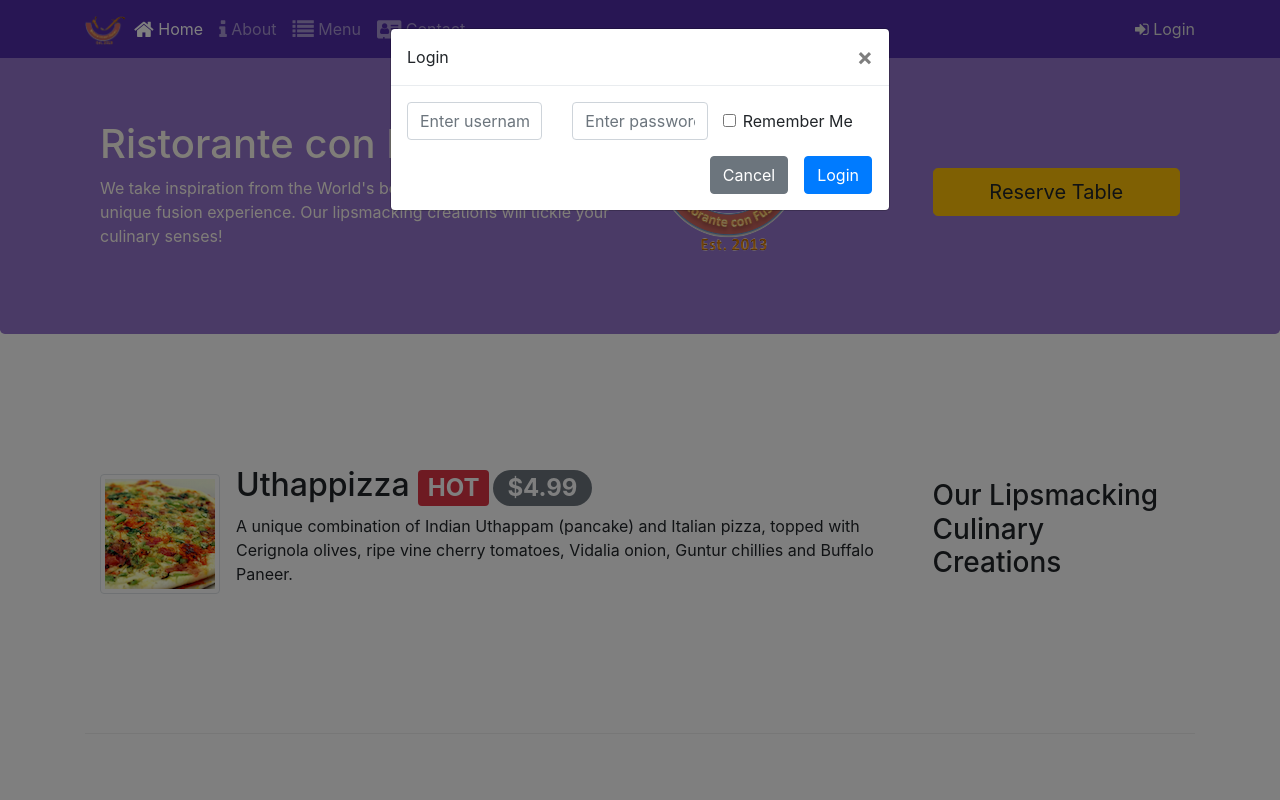
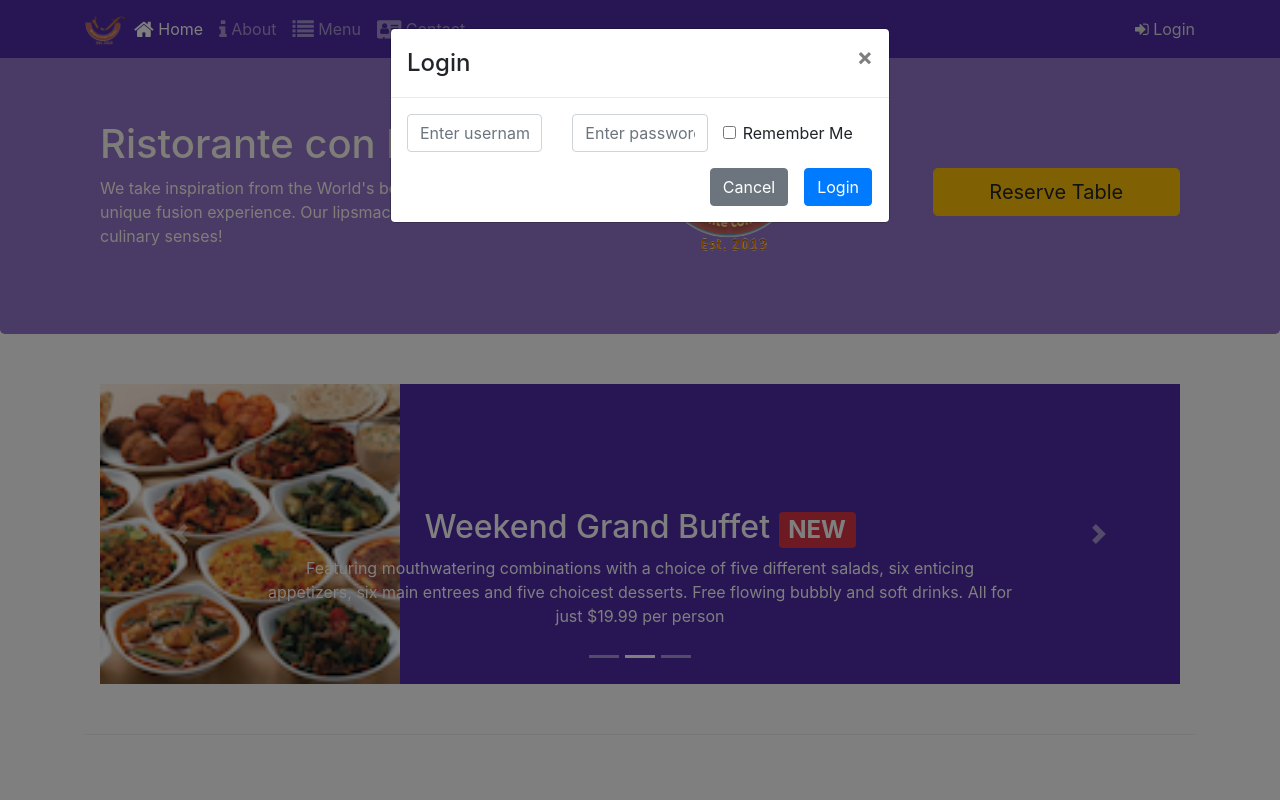
Before and after one commit to tushargarg875/WebUI, a website: page index.html in a window 1280 px wide. Both pictures are taken after a click on the element "Login". Shown: the top 800 px of the page. Drawn offline with nearby package versions, Linux system fonts and the light colour scheme.

Commit message:
Carousel

```diff
--- a/css/styles.css
+++ b/css/styles.css
@@ -58,3 +58,17 @@ body{
 #login-btn {
     color: #ddd;
 }
+
+.carousel {
+    background-color: #512DA8;
+}
+.carousel-item {
+    height: 300px;
+}
+
+.carousel img {
+    min-height:300px;
+    position: absolute;
+    top: 0px;
+    left: 0px;
+}
--- a/index.html
+++ b/index.html
@@ -36,7 +36,7 @@
         <div class="modal-dialog">
             <div class="modal-content">
                 <div class="modal-header">
-                    <div class="modal-title">Login</div>
+                    <h4 class="modal-title">Login</h4>
                     <button data-dismiss="modal" class="close">
                         &times;
                     </button>
@@ -88,6 +88,52 @@
     </header>
 
     <div class="container">
+        <div class="row row-content">
+            <div class="col">
+                <div class="carousel slide" id="mycarousel" data-ride="carousel">
+                    <div class="carousel-inner">
+                        <div class="carousel-item active">
+                            <img class="d-block img-fluid" src="img/uthappizza.png" alt="Uthapizza">
+                            <div class="carousel-caption d-none d-md-block">
+                                <h2>Uthappizza <span class="badge badge-danger">HOT </span><span class="badge badge-pill badge-secondary ml-1">$4.99</span></h2>
+                                <p class="d-none d-sm-block">A unique combination of Indian Uthappam (pancake) and Italian pizza, topped with Cerignola olives, ripe vine cherry tomatoes, Vidalia onion, Guntur chillies and Buffalo Paneer.</p>
+                            </div>
+                        </div>
+                        <div class="carousel-item">
+                            <img class="d-block img-fluid" src="img/buffet.png" alt="Buffet">
+                            <div class="carousel-caption d-none d-md-block">
+                                <h2>Weekend Grand Buffet <span class="badge badge-danger">NEW</span></h2>
+                                <p class="d-none d-sm-block">Featuring mouthwatering combinations with a choice of five different salads, six enticing appetizers, six main entrees and five choicest desserts. Free flowing bubbly and soft drinks. All for just $19.99 per person </p>
+                            </div>
+                        </div>
+                        <div class="carousel-item">
+                            <img class="d-block img-fluid" src="img/alberto.png" alt="Buffet">
+                            <div class="carousel-caption d-none d-md-block">
+                                <h2>Alberto Somayya</h2>
+                                <h4>Executive Chef</h4>
+                                <p class="d-none d-sm-block">Award winning three-star Michelin chef with wide International experience having worked closely with whos-who in the culinary world, he specializes in creating mouthwatering Indo-Italian fusion experiences. </p>
+                            </div>
+                        </div>
+
+                    </div>
+                    <ol class="carousel-indicators">
+                        <li class="active" data-target="#mycarousel" data-slide-to="0"></li>
+                        <li data-target="#mycarousel" data-slide-to="1"></li>
+                        <li data-target="#mycarousel" data-slide-to="2"></li>
+                    </ol>
+                    <a class="carousel-control-prev" href="#mycarousel" role="button" data-slide="prev">
+                        <span class="carousel-control-prev-icon"></span>
+                        <span class="sr-only">Previous</span>
+                    </a>
+                    <a class="carousel-control-next" href="#mycarousel" role="button" data-slide="next">
+                        <span class="carousel-control-next-icon"></span>
+                        <span class="sr-only">Next</span>
+                    </a>
+
+                </div>
+            </div>
+
+        </div>
         <div class="row row-content align-items-center">
             <div class="col-12 col-sm-4 col-md-3 order-sm-last">
                 <h3>Our Lipsmacking Culinary Creations</h3>
```
